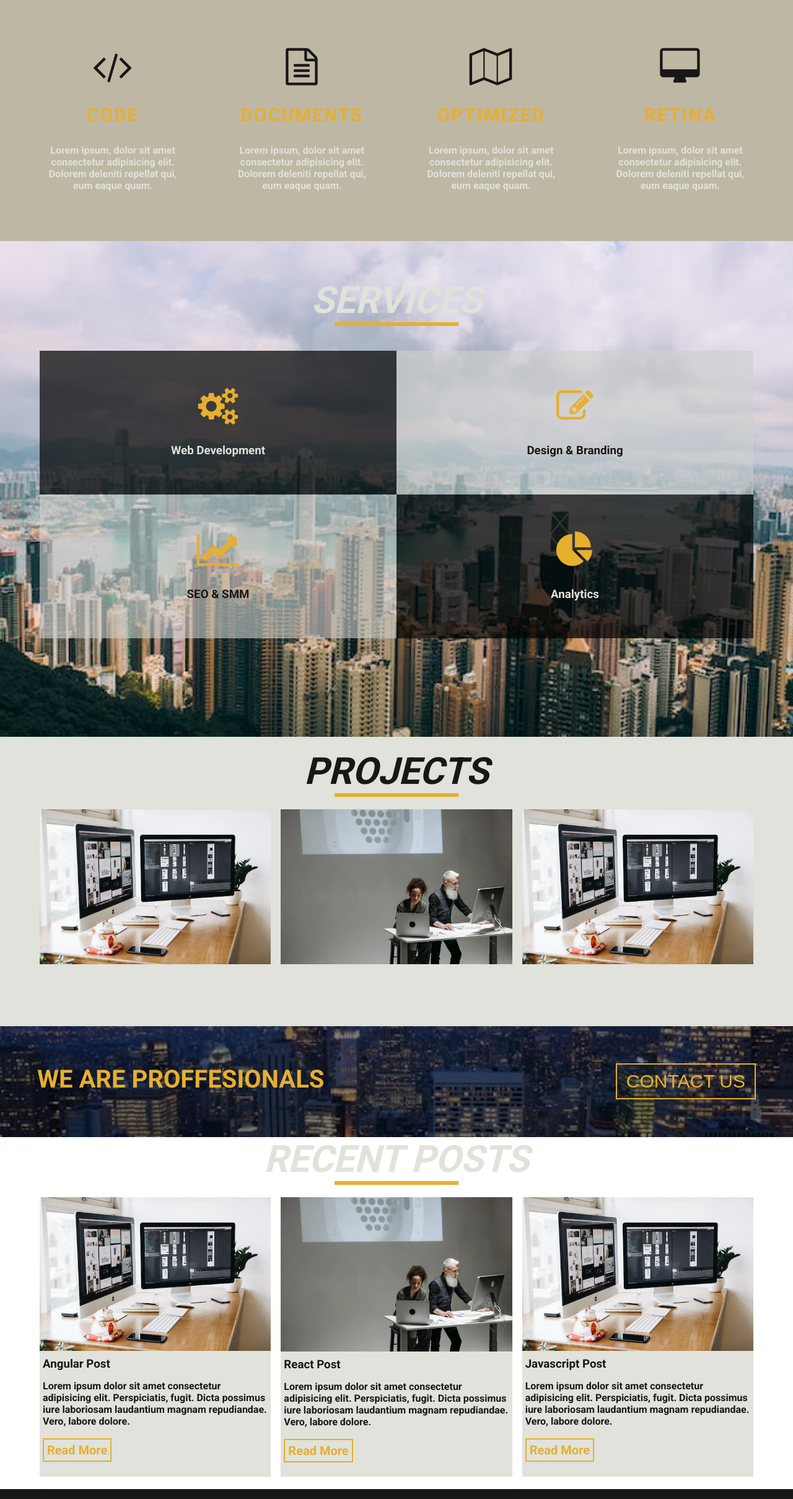
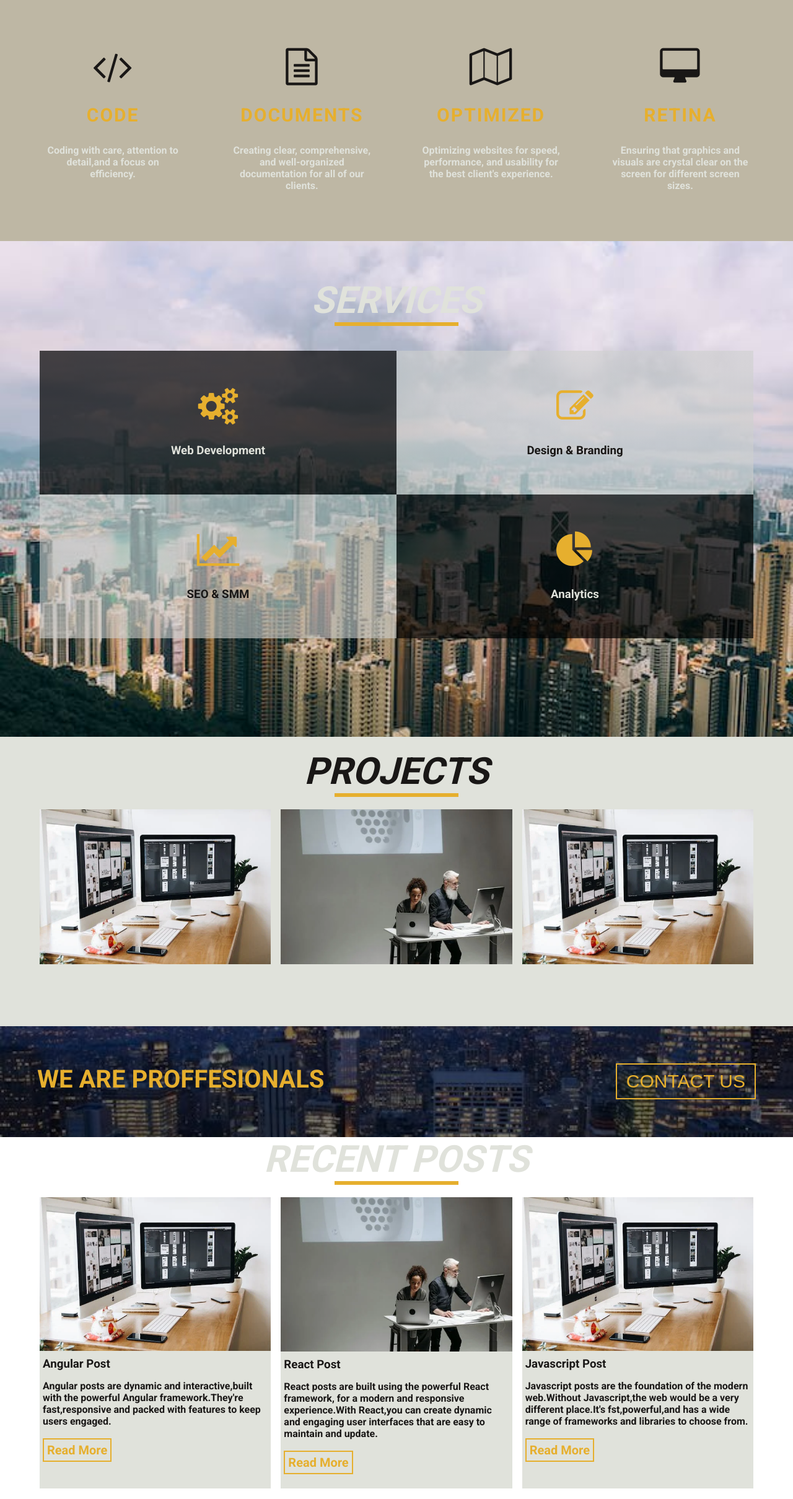
Before and after one commit to Amintce/Web-Agency-SIte, a plain HTML site: page main.html in a window 1280 px wide. Shown: the part 805-3224 px from the top of the page at 62% size. Drawn offline with Linux system fonts and the light colour scheme.

Commit message:
final commit

```diff
--- a/main.html
+++ b/main.html
@@ -42,28 +42,28 @@
             <article class="skills-item">
                 <i class="fa fa-code"></i>
                 <h1>Code</h1>
-                <p>Lorem ipsum, dolor sit amet consectetur adipisicing elit. Dolorem deleniti repellat qui, eum eaque quam.</p>
+                <p>Coding with care, attention to detail,and a focus on efficiency.</p>
             </article>
 
 
             <article class="skills-item">
                 <i class="fa fa-file-text-o"></i>
                 <h1>Documents</h1>
-                <p>Lorem ipsum, dolor sit amet consectetur adipisicing elit. Dolorem deleniti repellat qui, eum eaque quam.</p>
+                <p>Creating clear, comprehensive, and well-organized documentation for all of our clients.</p>
             </article>
 
 
             <article class="skills-item">
                 <i class="fa fa-map-o"></i>
                 <h1>Optimized</h1>
-                <p>Lorem ipsum, dolor sit amet consectetur adipisicing elit. Dolorem deleniti repellat qui, eum eaque quam.</p>
+                <p>Optimizing websites for speed, performance, and usability for the best client's experience.</p>
             </article>
 
 
             <article class="skills-item">
                 <i class="fa fa-desktop"></i>
                 <h1>Retina</h1>
-                <p>Lorem ipsum, dolor sit amet consectetur adipisicing elit. Dolorem deleniti repellat qui, eum eaque quam.</p>
+                <p>Ensuring that graphics and visuals are crystal clear on the screen for different screen sizes.</p>
             </article>
 
         </div>
@@ -89,7 +89,7 @@
 
         <div class="back-text">
             <h1>Web Development</h1>
-            <p>Lorem ipsum, dolor sit amet consectetur adipisicing elit. Fugiat optio sunt sint at, architecto voluptate.</p>
+            <p>Developing websites from the ground up, with a focus on quality and good efficiency.</p>
             <button type="button">Read More</button>
         </div>
 
@@ -104,7 +104,7 @@
 
             <div class="back-text">
                 <h1>Design & Branding</h1>
-                <p>Lorem ipsum, dolor sit amet consectetur adipisicing elit. Fugiat optio sunt sint at, architecto voluptate.</p>
+                <p>Creating a brand identity that's unique, memorable, and effective for our clients.</p>
                 <button type="button">Read More</button>
             </div>
 
@@ -119,7 +119,7 @@
 
                 <div class="back-text">
                     <h1>Analytics</h1>
-                    <p>Lorem ipsum, dolor sit amet consectetur adipisicing elit. Fugiat optio sunt sint at, architecto voluptate.</p>
+                    <p>Analyzing data to gain insights and make informed decisions.</p>
                     <button type="button">Read More</button>
                 </div>
 
@@ -134,7 +134,7 @@
 
                     <div class="back-text">
                         <h1>SEO & SMM</h1>
-                        <p>Lorem ipsum, dolor sit amet consectetur adipisicing elit. Fugiat optio sunt sint at, architecto voluptate.</p>
+                        <p>Focusing on search engine optimization and social media marketing.</p>
                         <button type="button">Read More</button>
                     </div>
 
@@ -247,7 +247,7 @@
         </div>
         <div class="text-container">
             <h1>Angular Post</h1>
-            <p>Lorem ipsum dolor sit amet consectetur adipisicing elit. Perspiciatis, fugit. Dicta possimus iure laboriosam laudantium magnam repudiandae. Vero, labore dolore.</p>
+            <p>Angular posts are dynamic and interactive,built with the powerful Angular framework.They're fast,responsive and packed with features to keep users engaged.</p>
             <a href="#">Read More</a>
         </div>
     </article>
@@ -261,7 +261,7 @@
         </div>
         <div class="text-container">
             <h1>React Post</h1>
-            <p>Lorem ipsum dolor sit amet consectetur adipisicing elit. Perspiciatis, fugit. Dicta possimus iure laboriosam laudantium magnam repudiandae. Vero, labore dolore.</p>
+            <p>React posts are built using the powerful React framework, for a modern and responsive experience.With React,you can create dynamic and engaging user interfaces that are easy to maintain and update.</p>
             <a href="#">Read More</a>
         </div>
     </article>
@@ -275,7 +275,7 @@
         </div>
         <div class="text-container">
             <h1>Javascript Post</h1>
-            <p>Lorem ipsum dolor sit amet consectetur adipisicing elit. Perspiciatis, fugit. Dicta possimus iure laboriosam laudantium magnam repudiandae. Vero, labore dolore.</p>
+            <p>Javascript posts are the foundation of the modern web.Without Javascript,the web would be a very different place.It's fst,powerful,and has a wide range of frameworks and libraries to choose from.</p>
             <a href="#">Read More</a>
         </div>
     </article>
```
